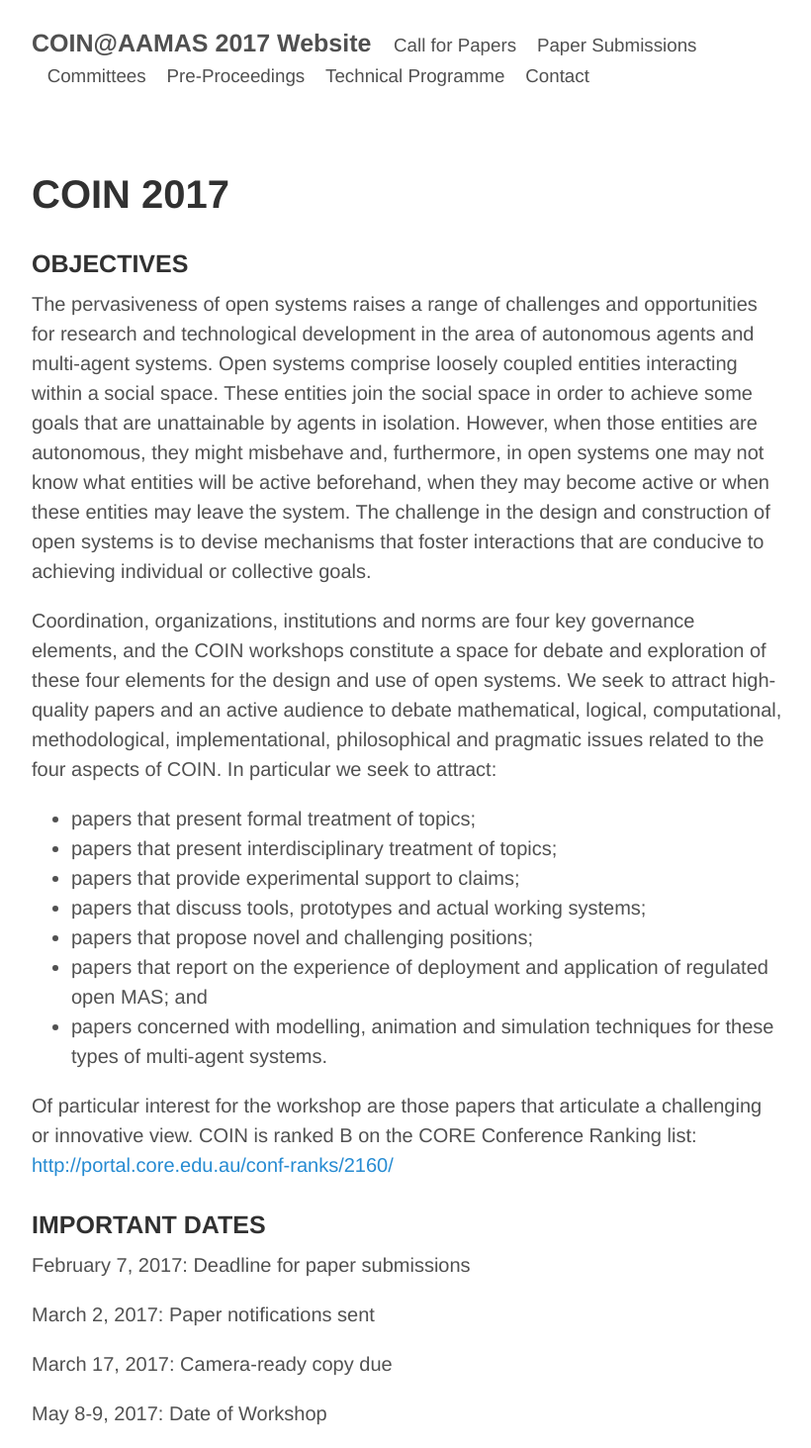
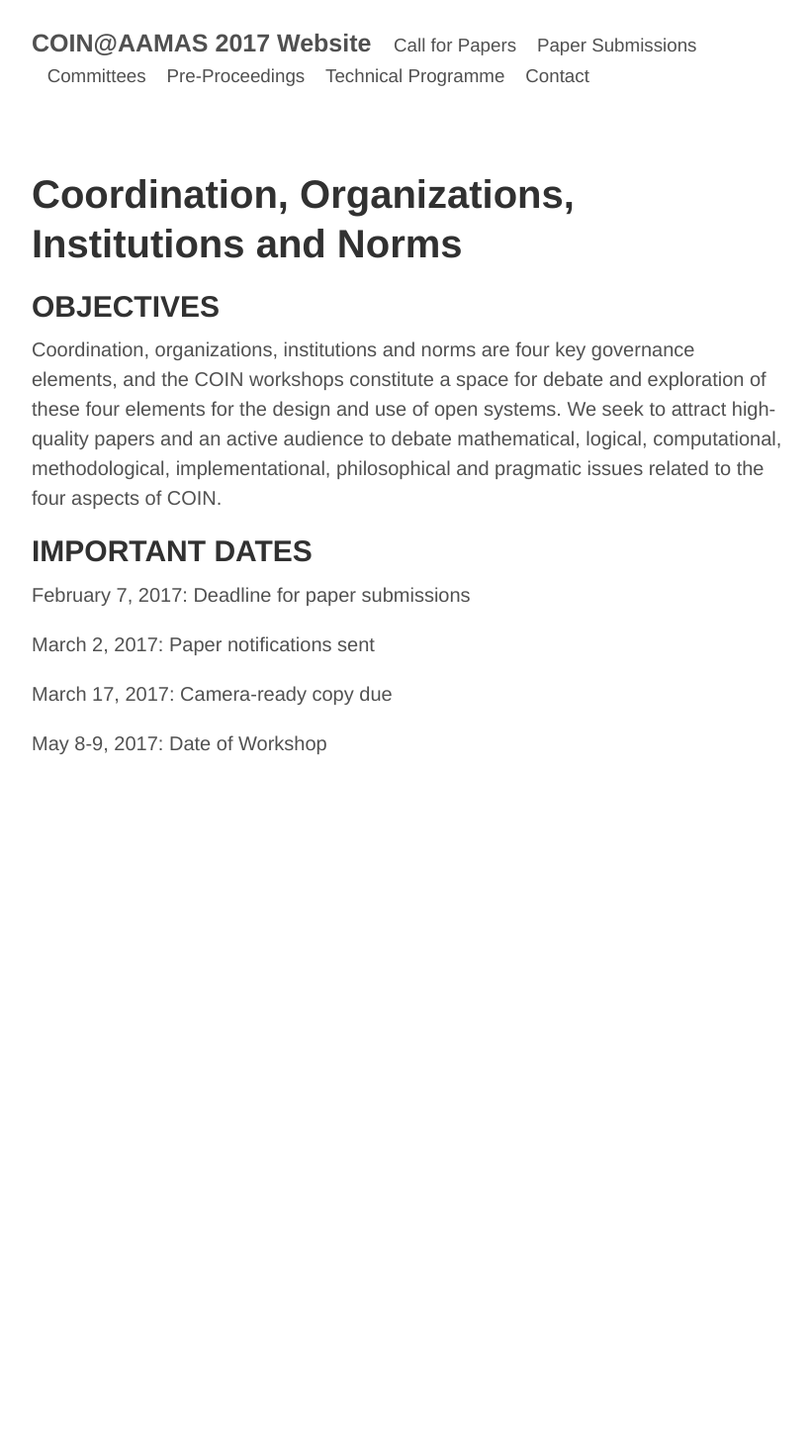
Before and after one commit to coin-workshop/coin-2017, a Jekyll site: the page built from index.md, in a window 1280 px wide. Shown: the whole page at 99% size, without its empty margins (228-1048 px from the left). Built offline with Jekyll 4.4.1, drawn with Linux system fonts in a browser that asks for light colours; after the commit the page ends 900 px from its top, so only the background shows below that.

Commit message:
Updated Index and Call for Papers.

```diff
--- a/index.md
+++ b/index.md
@@ -3,34 +3,15 @@
 title: COIN
 ---
 
-# COIN 2017
+# Coordination, Organizations, Institutions and Norms
 
-### OBJECTIVES
-
-The pervasiveness of open systems raises a range of challenges and opportunities for research and technological development in the area of autonomous agents and multi-agent systems.
-Open systems comprise loosely coupled entities interacting within a social space.
-These entities join the social space in order to achieve some goals that are unattainable by agents in isolation.
-However, when those entities are autonomous, they might misbehave and, furthermore, in open systems one may not know what entities will be active beforehand, when they may become active or when these entities may leave the system.
-The challenge in the design and construction of open systems is to devise mechanisms that foster interactions that are conducive to achieving individual or collective goals.
+## OBJECTIVES
 
 Coordination, organizations, institutions and norms are four key governance elements, and the COIN workshops constitute a space for debate and exploration of these four elements for the design and use of open systems.
 We seek to attract high-quality papers and an active audience to debate mathematical, logical, computational, methodological, implementational, philosophical and pragmatic issues related to the four aspects of COIN.
-In particular we seek to attract:
 
 
-- papers that present formal treatment of topics;
-- papers that present interdisciplinary treatment of topics;
-- papers that provide experimental support to claims;
-- papers that discuss tools, prototypes and actual working systems;
-- papers that propose novel and challenging positions;
-- papers that report on the experience of deployment and application of regulated open MAS; and
-- papers concerned with modelling, animation and simulation techniques for these types of multi-agent systems.
-
-Of particular interest for the workshop are those papers that articulate a challenging or innovative view.
-COIN is ranked B on the CORE Conference Ranking list: [http://portal.core.edu.au/conf-ranks/2160/](http://portal.core.edu.au/conf-ranks/2160/)
-
-
-### IMPORTANT DATES
+## IMPORTANT DATES
 
 February 7, 2017: Deadline for paper submissions
 
```
Also changed, not shown: call_for_papers.md (+1 -1 lines).
